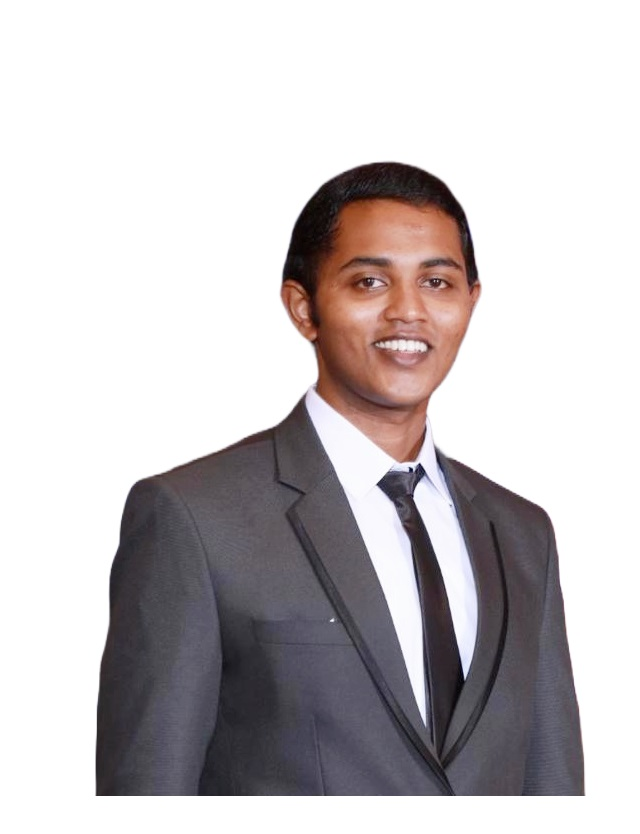
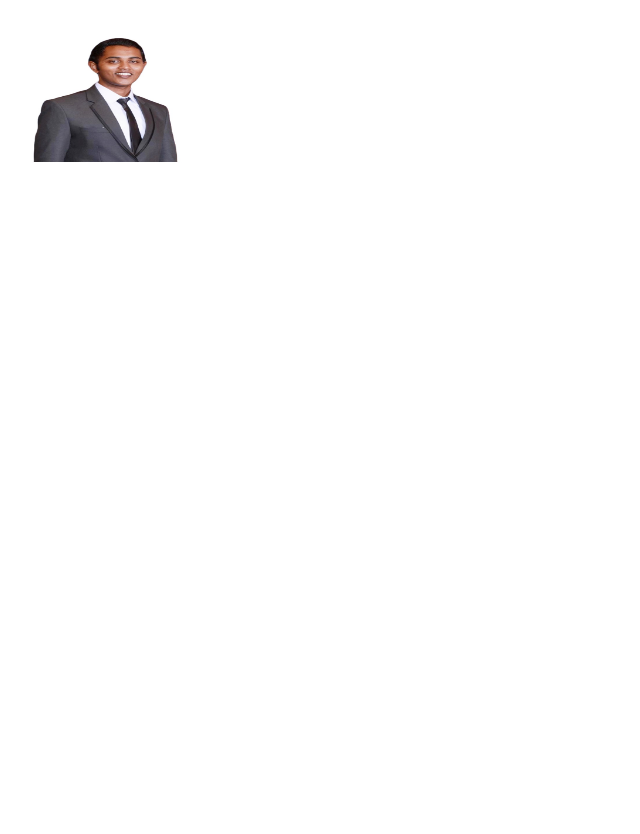
Before and after one commit to AishwaryaSaran2010/vcard, a plain HTML site: page index.html in a window 1280 px wide. Shown: the whole page, without its empty margins (0-640 px from the left). After the commit the page ends 800 px from the top, so only its background shows below. Drawn offline with Linux system fonts and the light colour scheme.

Commit message:
Update index.html

```diff
--- a/index.html
+++ b/index.html
@@ -7,6 +7,6 @@
 </head>
 <body>
 
-    <img src="Founder.jpg" alt="">
+    <img src="Founder.jpg" alt=""  width="200" height="200">
 </body>
 </html>
```
